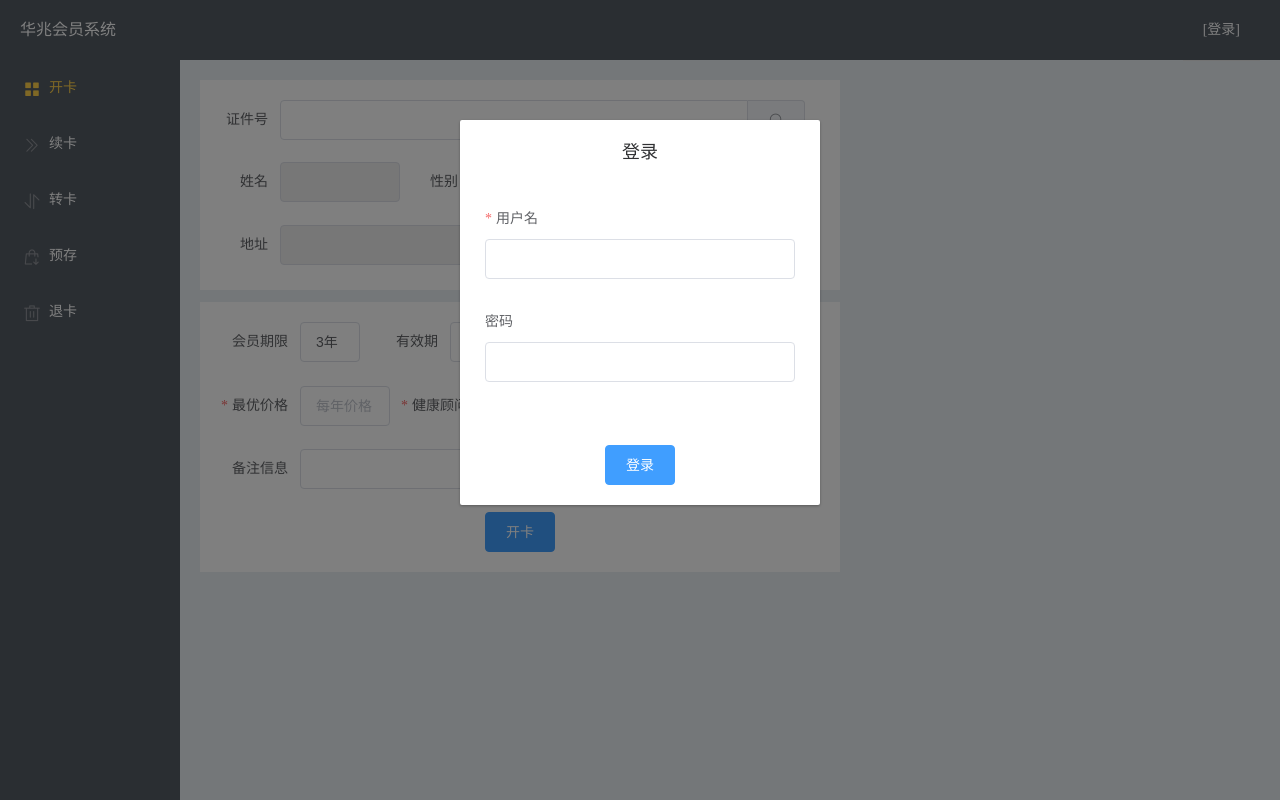
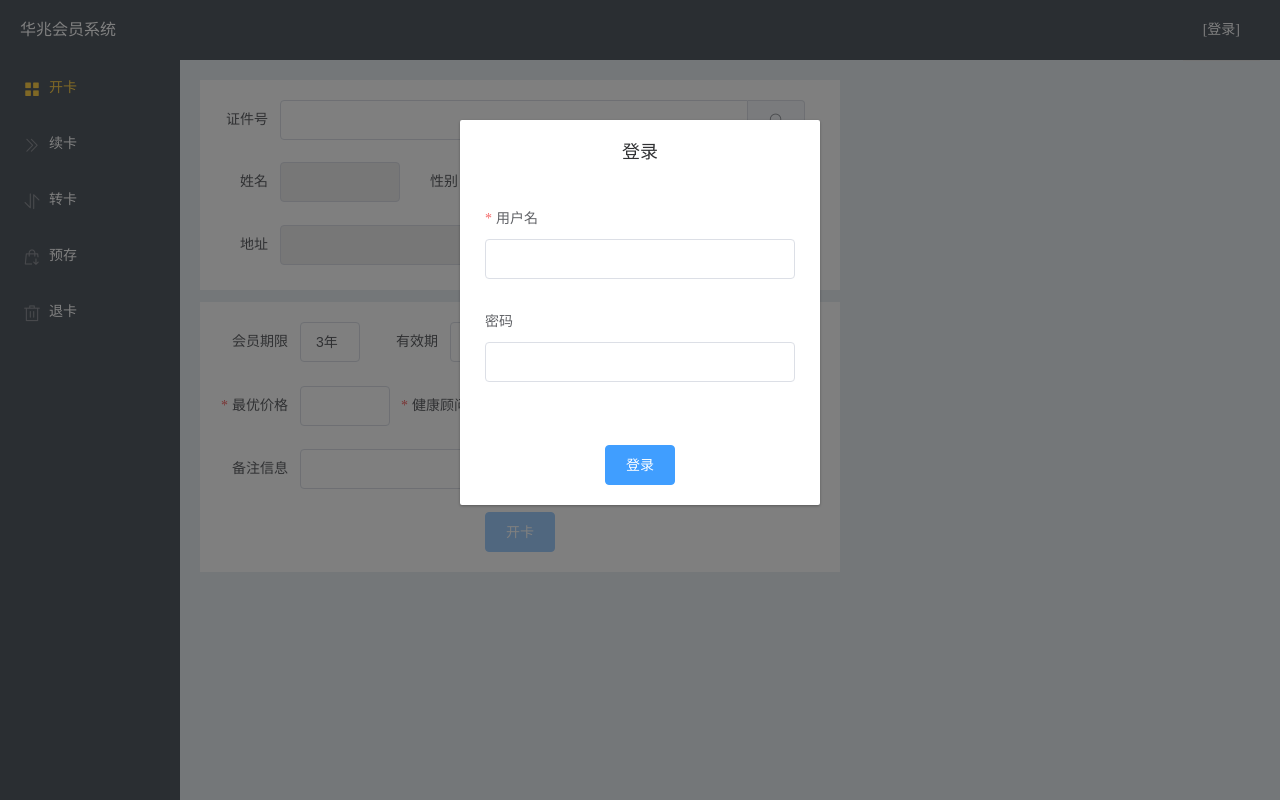
Before and after one commit to alansif/ah_mbadm, a Vue app: page /3 in a window 1280 px wide. Built offline with nearby package versions, Linux system fonts and the light colour scheme.

Commit message:
some fix

```diff
--- a/package.json
+++ b/package.json
@@ -11,7 +11,8 @@
     "axios": "^0.18.0",
     "element-ui": "^2.3.8",
     "vue": "^2.5.16",
-    "vue-router": "^3.0.1"
+    "vue-router": "^3.0.1",
+    "es6-promise": "^4.2.4"
   },
   "engines": {
     "node": ">=6"
@@ -21,6 +22,7 @@
     "babel-core": "^6.26.2",
     "babel-loader": "^7.1.4",
     "babel-preset-vue-app": "^2.0.0",
+    "babel-polyfill": "^6.26.0",
     "css-loader": "^0.28.11",
     "file-loader": "^1.1.11",
     "html-webpack-plugin": "^3.2.0",
--- a/src/components/layout.vue
+++ b/src/components/layout.vue
@@ -42,7 +42,6 @@
                 :rules="[{required:true,message:'请填写最优价格'},{type:'number',message:'价格必须为数字'}]">
                 <el-input
                         v-model.number="form2.price"
-                        placeholder="每年价格"
                         style="width: 90px"
                         onkeypress="return (event.charCode===46) || (event.charCode>=48 && event.charCode <=57)">
                 </el-input>
@@ -57,7 +56,7 @@
                 <el-input v-model="form2.commentinfo" style="width: 505px"></el-input>
             </el-form-item>
             <div style="width:100%;text-align: center;">
-                <el-button type="primary" :loading="loading" @click="newuser">开卡</el-button>
+                <el-button type="primary" :disabled="!cando" :loading="loading" @click="newuser">开卡</el-button>
             </div>
         </el-form>
     </div>
@@ -83,12 +82,13 @@
                     altphone: '',
                     commentinfo: ''
                 },
+                cando: false,
                 loading: false
             }
         },
         mounted() {
             let d0 = moment().format('YYYY-MM-DD');
-            let d1 = moment().add('3','years').format('YYYY-MM-DD');
+            let d1 = moment().add('3','years').subtract('1','days').format('YYYY-MM-DD');
             this.form2.period = [d0, d1];
         },
         methods: {
@@ -97,8 +97,10 @@
                 this.form1.sex = '';
                 this.form1.mobile = '';
                 this.form1.address = '';
+                this.cando = false;
             },
             dosearch0() {
+                this.cando = false;
                 this.form1.idnumber = this.form1.idnumber.replace(/^\s+/, "").replace(/\s+$/, "");
                 if (this.form1.idnumber.length !== 18) {
                     this.$message.error('证件号码格式错误');
@@ -111,6 +113,7 @@
                         this.form1.sex = d.Sex;
                         this.form1.mobile = d.Mobile;
                         this.form1.address = d.Address;
+                        this.cando = true;
                     })
                     .catch(error => {
                         if (error) {
@@ -123,6 +126,11 @@
                 this.form1.idnumber = this.form1.idnumber.replace(/^\s+/, "").replace(/\s+$/, "");
                 if (this.form1.idnumber.length !== 18) {
                     this.$message.error('证件号码格式错误');
+                    return;
+                }
+                this.form1.address = this.form1.address.replace(/^\s+/, "").replace(/\s+$/, "");
+                if (this.form1.address.length === 0) {
+                    this.$message.error('地址不能为空，请在CRM中填写地址');
                     return;
                 }
                 this.form1.name = this.form1.name.replace(/^\s+/, "").replace(/\s+$/, "");
@@ -149,8 +157,6 @@
                             })
                             .then(response => {
                                 this.loading = false;
-//                                const d = response.data.data;
-//                                console.log(d);
                                 this.$message({
                                     message: response.data.status.message,
                                     type: 'success',
--- a/src/components/layout2.vue
+++ b/src/components/layout2.vue
@@ -26,7 +26,6 @@
             <el-form-item label="最优价格" prop="price"
                           :rules="[{required:true,message:'请填写最优价格'},{type:'number',message:'价格必须为数字'}]">
                 <el-input
-                        placeholder="每年价格"
                         v-model.number="form1.price"
                         style="width: 90px"
                         onkeypress="return (event.charCode===46) || (event.charCode>=48 && event.charCode <=57)">
@@ -58,7 +57,7 @@
         },
         mounted() {
             let d0 = moment().format('YYYY-MM-DD');
-            let d1 = moment().add('3','years').format('YYYY-MM-DD');
+            let d1 = moment().add('3','years').subtract('1','days').format('YYYY-MM-DD');
             this.form1.period = [d0, d1];
         },
         methods: {
--- a/src/main.js
+++ b/src/main.js
@@ -1,3 +1,6 @@
+import promise from 'es6-promise';
+promise.polyfill();
+
 import Vue from 'vue'
 import VueRouter from 'vue-router'
 import ElementUI from 'element-ui'
```
Also changed, not shown: 1 other file (tests, documents, lock files or other folders).
